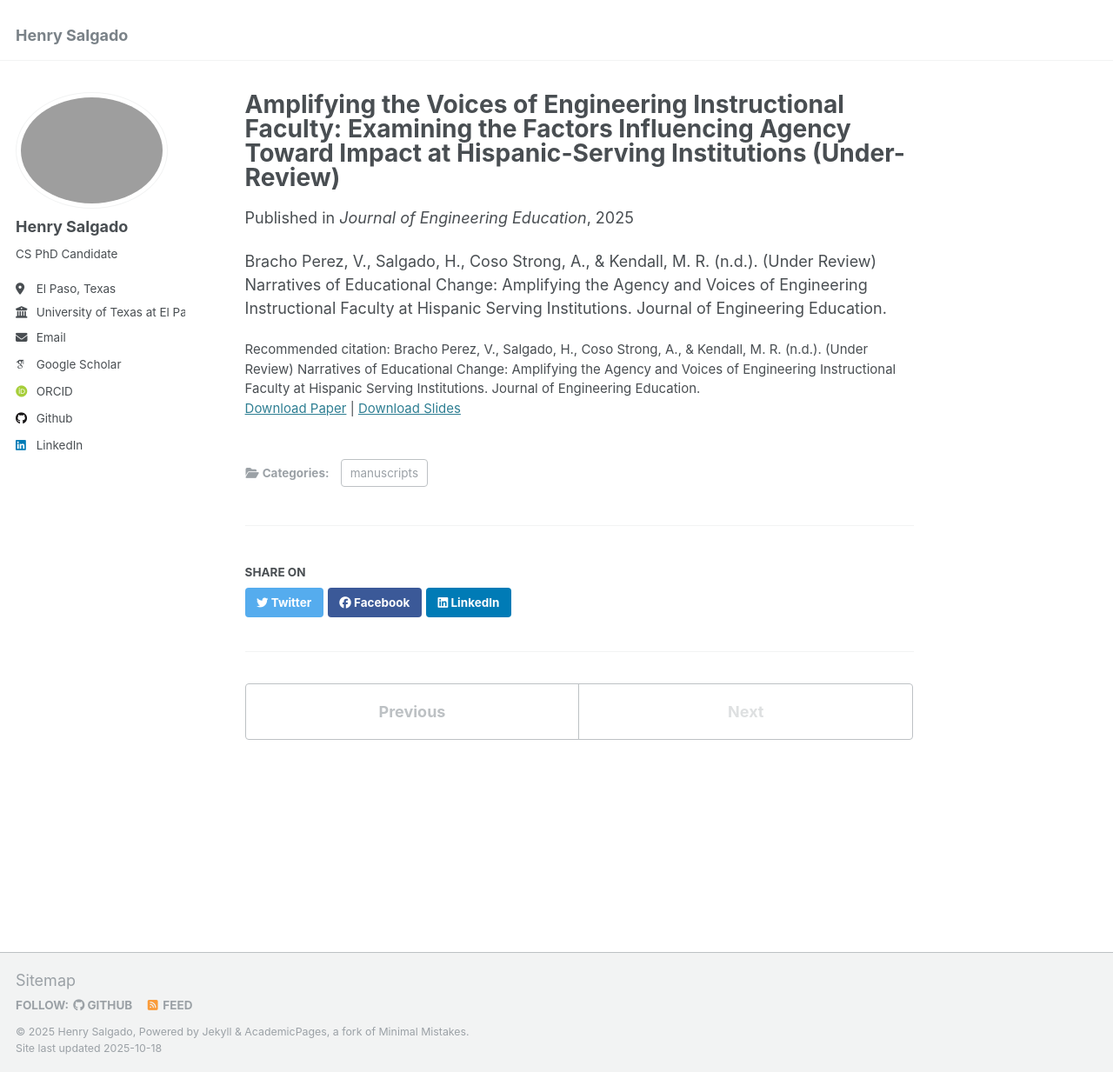
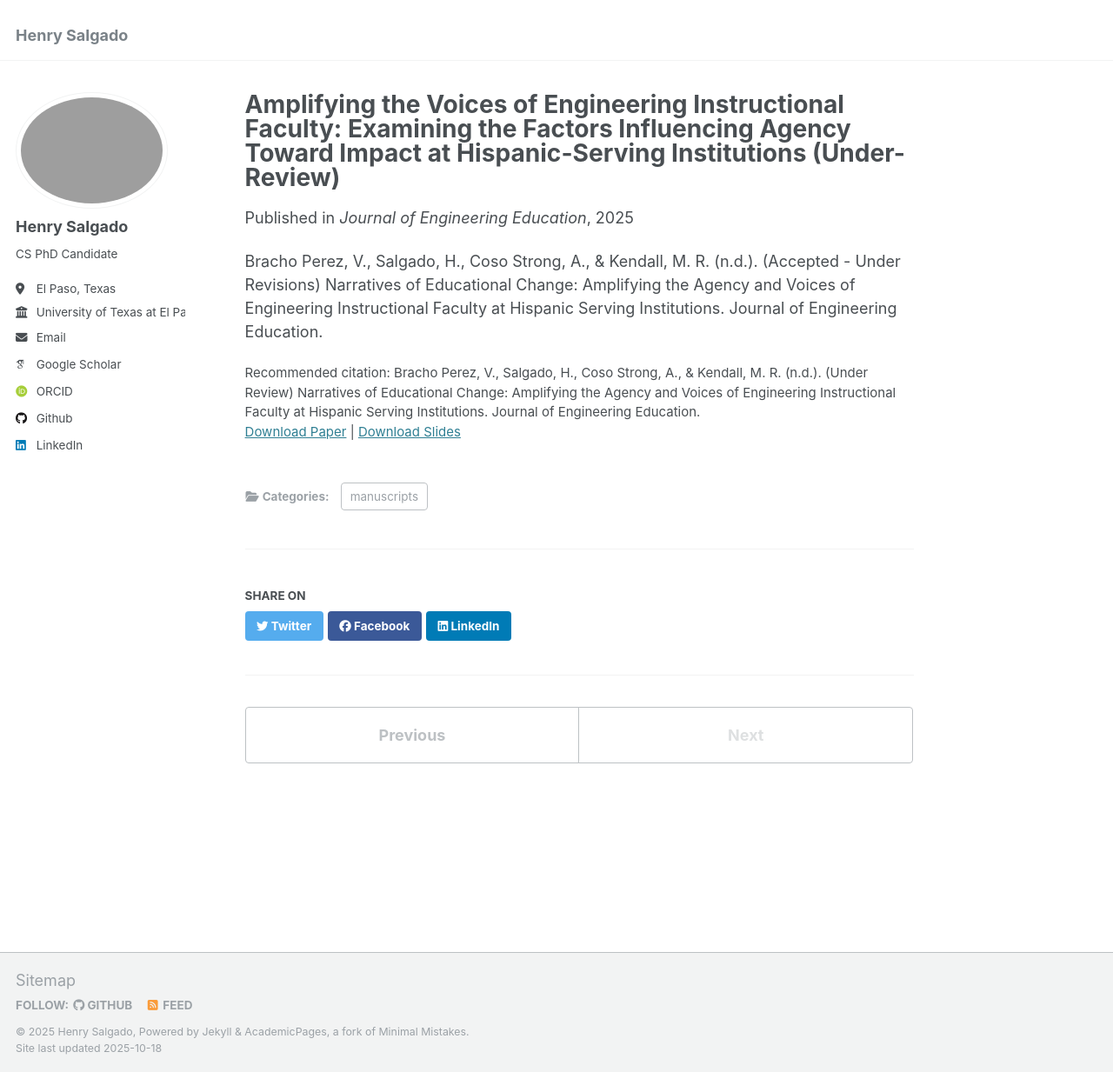
Before and after one commit to eigenhenry/eigenhenry.github.io, a Jekyll site: the page built from _publications/2010-10-01-paper-title-number-2.md, in a window 1280 px wide and 1233 px high. Shown: the whole window at 87% size. Built offline with Jekyll 4.4.1, drawn with Linux system fonts in a browser that asks for light colours; some web fonts are replaced.

Commit message:
Update citation status to 'Accepted - Under Revisions'

```diff
--- a/_publications/2010-10-01-paper-title-number-2.md
+++ b/_publications/2010-10-01-paper-title-number-2.md
@@ -12,4 +12,4 @@ citation: "Bracho Perez, V., Salgado, H., Coso Strong, A., & Kendall, M. R. (n.d
 ---
 
 
-Bracho Perez, V., Salgado, H., Coso Strong, A., & Kendall, M. R. (n.d.). (Under Review) Narratives of Educational Change: Amplifying the Agency and Voices of Engineering Instructional Faculty at Hispanic Serving Institutions. Journal of Engineering Education.
+Bracho Perez, V., Salgado, H., Coso Strong, A., & Kendall, M. R. (n.d.). (Accepted - Under Revisions) Narratives of Educational Change: Amplifying the Agency and Voices of Engineering Instructional Faculty at Hispanic Serving Institutions. Journal of Engineering Education.
```
